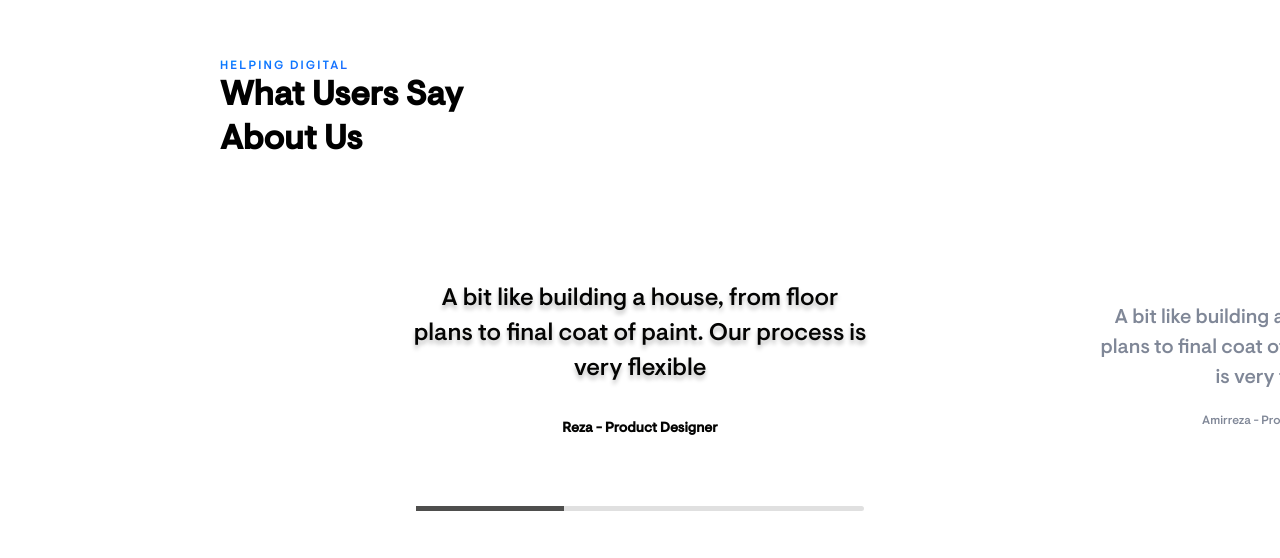
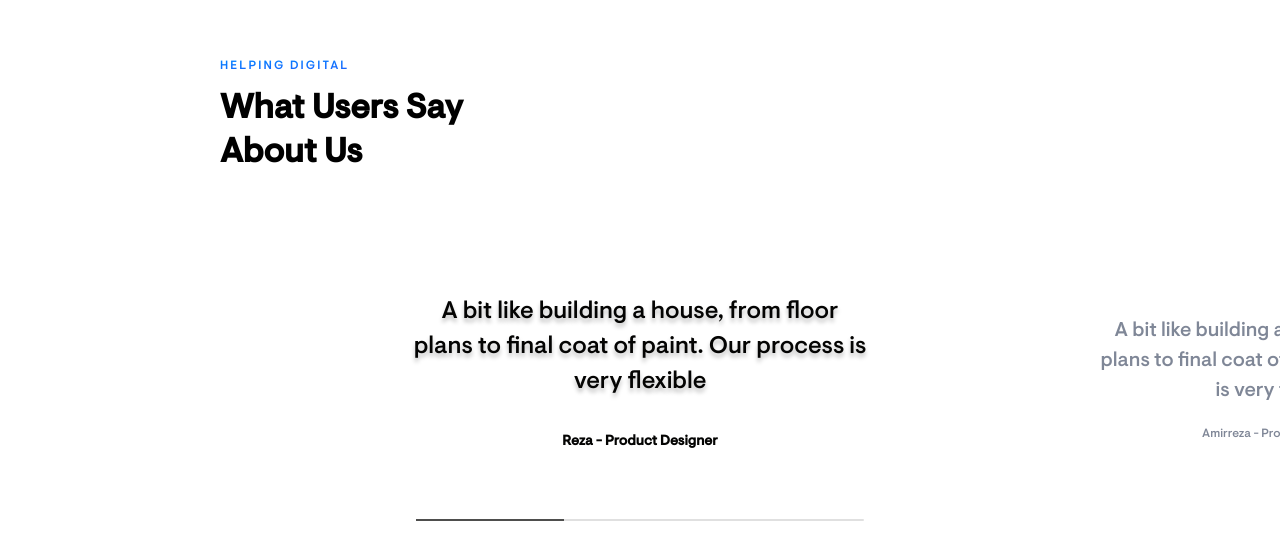
Before and after one commit to nima-z/tracto, a React (Create React App) app: page / in a window 1280 px wide. Shown: the part 4908-5466 px from the top of the page. Built offline with nearby package versions, Linux system fonts and the light colour scheme.

Commit message:
minor changes

```diff
--- a/src/components/sections/section-5/Section5.module.css
+++ b/src/components/sections/section-5/Section5.module.css
@@ -8,3 +8,7 @@
     text-align: left;
     margin-bottom: 119px;
 }
+
+.header h4 {
+    margin-bottom: 13px;
+}
--- a/src/components/testimonial/TestimonialManager.module.css
+++ b/src/components/testimonial/TestimonialManager.module.css
@@ -1,9 +1,5 @@
 .container {
   position: relative;
-  /* display: flex;
-  flex-direction: column;
-  align-items: center;
-  gap: 55px */
 }
 
 .slides {
@@ -45,7 +41,7 @@
   margin: 0 auto;
   -webkit-appearance: none;
   width: 35%;
-  height: 5px;
+  height: 2px;
   border-radius: 5px;
   background: #d3d3d3;
   outline: none;
@@ -58,7 +54,7 @@
   -webkit-appearance: none;
   appearance: none;
   width: 33%;
-  height: 5px;
+  height: 2px;
   background: #040403;
   cursor: pointer;
 }
```
